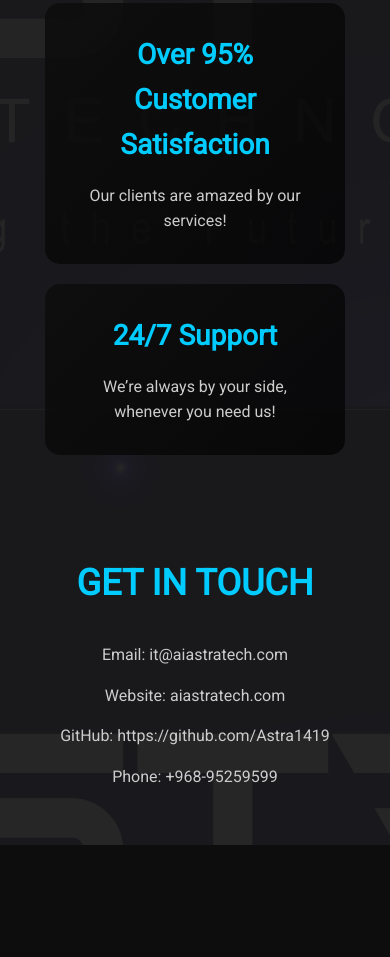
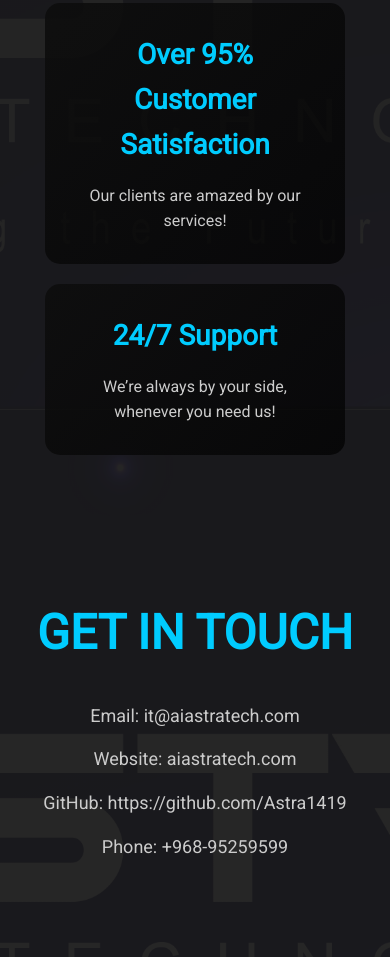
Before and after one commit to Astra1419/aiastratech, a plain HTML site: page index.html in a window 390 px wide. Shown: the part 2966-3923 px from the top of the page. Before the commit the page ends 3811 px from the top, so only its background shows below. Drawn offline with Linux system fonts and the light colour scheme; a web font is replaced by a local one.

Commit message:
Update styles.css

```diff
--- a/styles.css
+++ b/styles.css
@@ -963,18 +963,6 @@ html[lang="ar"] {
         max-width: 400px;
     }
 
-    /* فوتر */
-    .contact-info {
-        padding: 40px 10px;
-    }
-
-    .contact-info h2 {
-        font-size: 36px;
-    }
-
-    .contact-info .clickable-link {
-        font-size: 16px;
-    }
 }
 
 /* تنظیمات ریسپانسیو برای تبلت (768px تا 1024px) */
```
